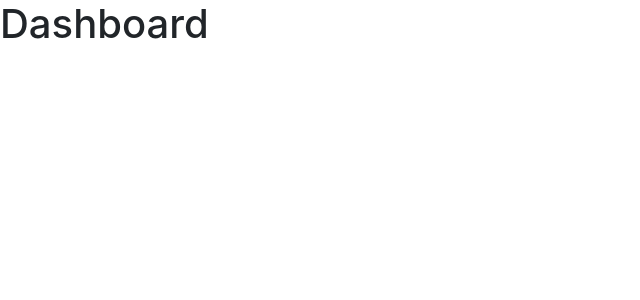
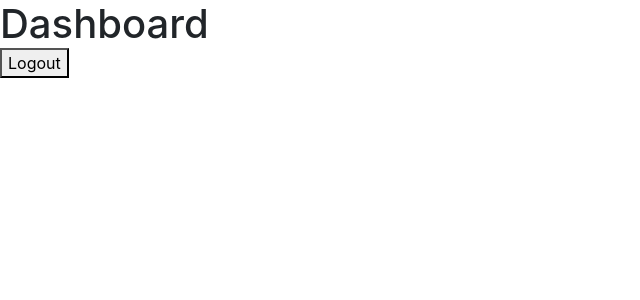
Before and after one commit to maksymilianPadalak/song-charts, a React (Vite) app: page /admin/login in a window 1280 px wide. Both pictures are taken after a click on the button "Login". Shown: the top 300 px of the page, without its empty margins (0-640 px from the left). Built offline with nearby package versions, Linux system fonts and the light colour scheme.

Commit message:
Handle logout

```diff
--- a/src/admin/components/AdminDashboard.tsx
+++ b/src/admin/components/AdminDashboard.tsx
@@ -1,9 +1,17 @@
 import React from 'react';
+import { useAuth } from '../../hooks/useAuth';
 
 const AdminDashboard: React.FC = () => {
+  const { onLogout } = useAuth();
+
+  const handleLogout = async () => {
+    await onLogout();
+  };
+
   return (
     <div>
       <h1>Dashboard</h1>
+      <button onClick={handleLogout}>Logout</button>
     </div>
   );
 };
--- a/src/admin/components/Login.tsx
+++ b/src/admin/components/Login.tsx
@@ -7,6 +7,7 @@ const Login: React.FC = () => {
   const handleLogin = async () => {
     await onLogin();
   };
+
   return (
     <div>
       <h1>Login</h1>
--- a/src/providers/AuthProvider.tsx
+++ b/src/providers/AuthProvider.tsx
@@ -7,11 +7,13 @@ interface Props {
 interface AuthContextValue {
   token: string;
   onLogin: () => Promise<void>;
+  onLogout: () => Promise<void>;
 }
 
 export const AuthContext = React.createContext<AuthContextValue>({
   token: '',
   onLogin: async () => {},
+  onLogout: async () => {},
 });
 
 const AuthProvider: React.FC<Props> = ({ children }) => {
@@ -23,9 +25,15 @@ const AuthProvider: React.FC<Props> = ({ children }) => {
     setToken(token);
   };
 
+  const handleLogout = async () => {
+    //TODO handle logout logic with http request here
+    setToken('');
+  };
+
   const value = {
     token,
     onLogin: handleLogin,
+    onLogout: handleLogout,
   };
 
   return <AuthContext.Provider value={value}>{children}</AuthContext.Provider>;
```
